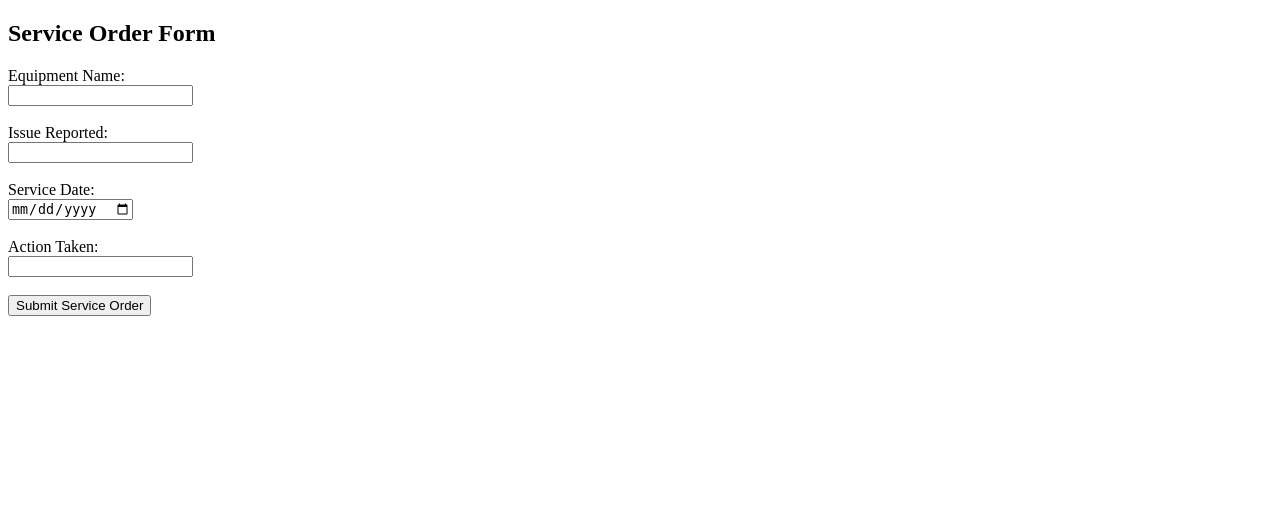
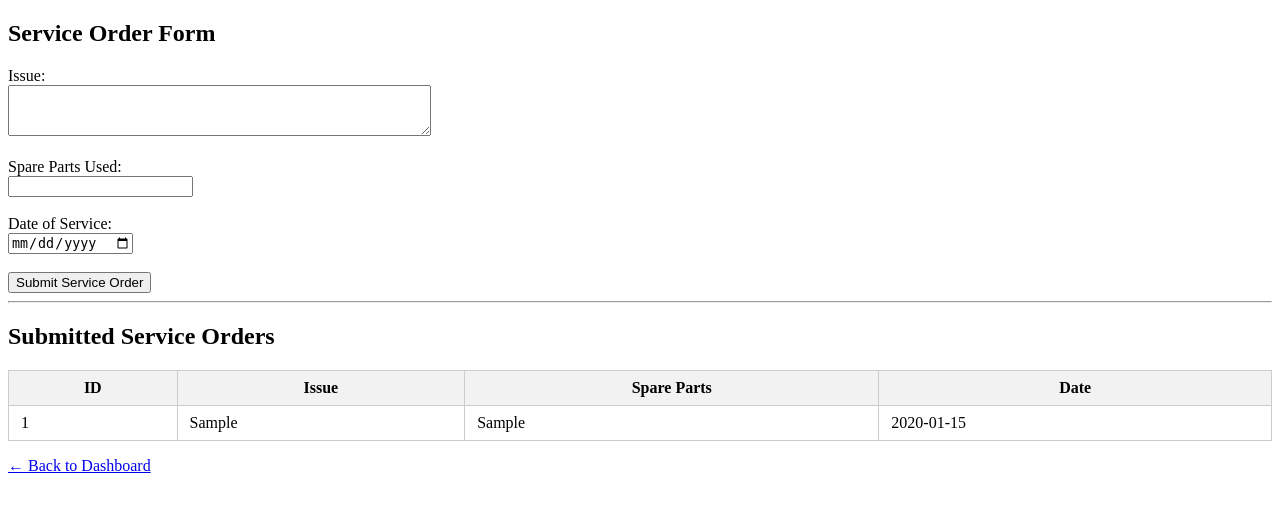
Before and after one commit to biomedlink96/biomedlink, a FastAPI app: page /serviceorder in a window 1280 px wide. Shown: the top 512 px of the page. Run offline with FastAPI, Linux system fonts and the light colour scheme; tables that the repository leaves empty hold one stand-in row (values such as "Sample post").

Commit message:
Update serviceorder.html

```diff
--- a/backend/templates/serviceorder.html
+++ b/backend/templates/serviceorder.html
@@ -2,34 +2,56 @@
 <html>
 <head>
   <title>Service Order - Biomedlink</title>
+  <style>
+    table { border-collapse: collapse; width: 100%; }
+    th, td { padding: 8px 12px; border: 1px solid #ccc; }
+    th { background-color: #f2f2f2; }
+  </style>
 </head>
 <body>
   <h2>Service Order Form</h2>
 
-  {% if success %}
-    <p style="color:green;">Service order submitted successfully!</p>
-    <ul>
-      <li><strong>Equipment Name:</strong> {{ equipment_name }}</li>
-      <li><strong>Issue Reported:</strong> {{ issue_reported }}</li>
-      <li><strong>Service Date:</strong> {{ service_date }}</li>
-      <li><strong>Action Taken:</strong> {{ action_taken }}</li>
-    </ul>
-  {% endif %}
+  <form method="post" action="/submit-serviceorder">
+    <label>Issue:</label><br>
+    <textarea name="issue" rows="3" cols="50" required></textarea><br><br>
 
-  <form method="post" action="/submit-serviceorder">
-    <label>Equipment Name:</label><br>
-    <input type="text" name="equipment_name" required><br><br>
+    <label>Spare Parts Used:</label><br>
+    <input type="text" name="spare_parts"><br><br>
 
-    <label>Issue Reported:</label><br>
-    <input type="text" name="issue_reported" required><br><br>
-
-    <label>Service Date:</label><br>
-    <input type="date" name="service_date" required><br><br>
-
-    <label>Action Taken:</label><br>
-    <input type="text" name="action_taken" required><br><br>
+    <label>Date of Service:</label><br>
+    <input type="date" name="date" required><br><br>
 
     <button type="submit">Submit Service Order</button>
   </form>
+
+  <hr>
+  <h2>Submitted Service Orders</h2>
+
+  {% if serviceorders %}
+    <table>
+      <thead>
+        <tr>
+          <th>ID</th>
+          <th>Issue</th>
+          <th>Spare Parts</th>
+          <th>Date</th>
+        </tr>
+      </thead>
+      <tbody>
+        {% for order in serviceorders %}
+        <tr>
+          <td>{{ order.id }}</td>
+          <td>{{ order.issue }}</td>
+          <td>{{ order.spare_parts or 'N/A' }}</td>
+          <td>{{ order.date.strftime('%Y-%m-%d') }}</td>
+        </tr>
+        {% endfor %}
+      </tbody>
+    </table>
+  {% else %}
+    <p>No service orders submitted yet.</p>
+  {% endif %}
+
+  <p><a href="/pharmalab">← Back to Dashboard</a></p>
 </body>
 </html>
```
